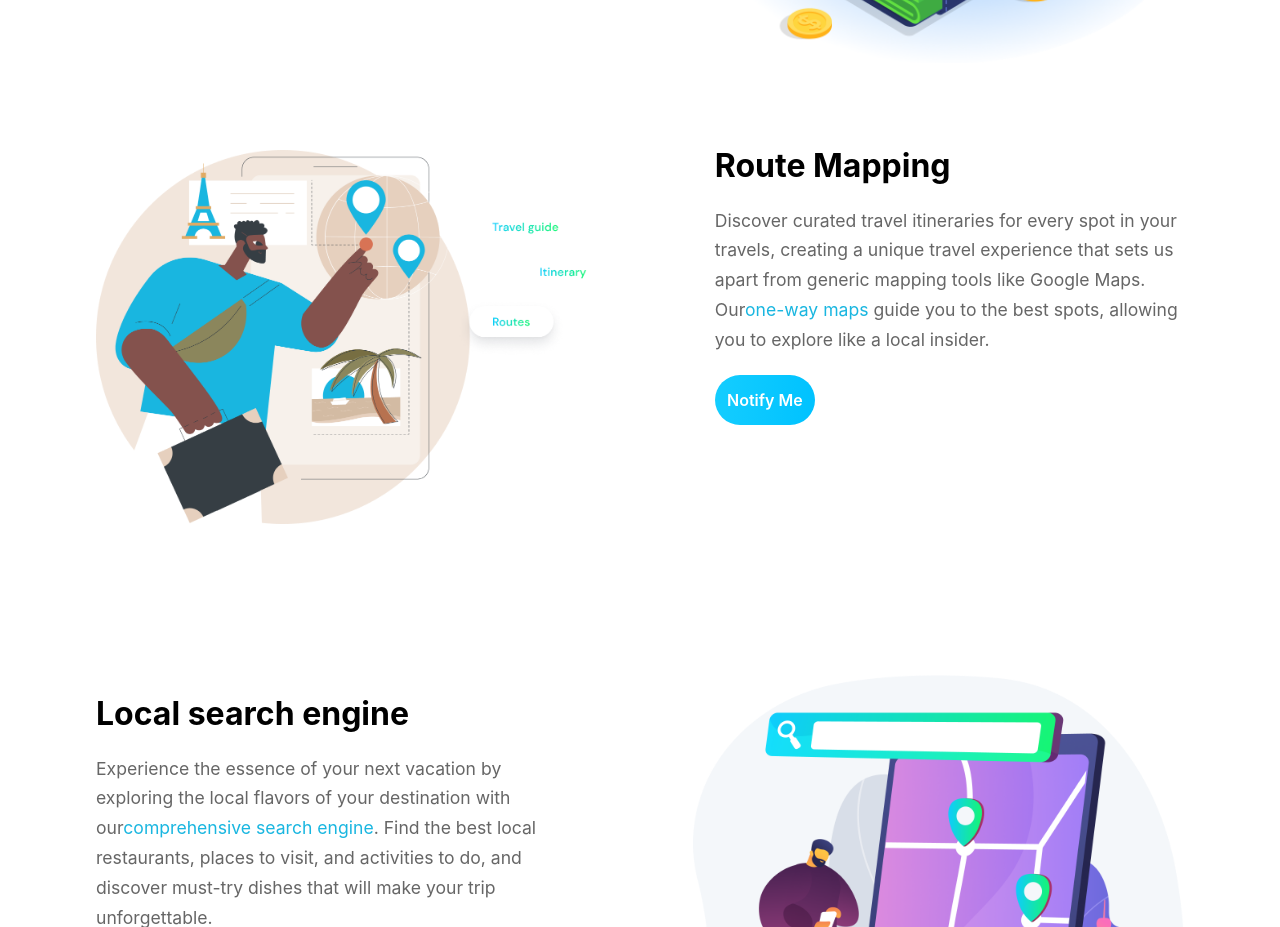
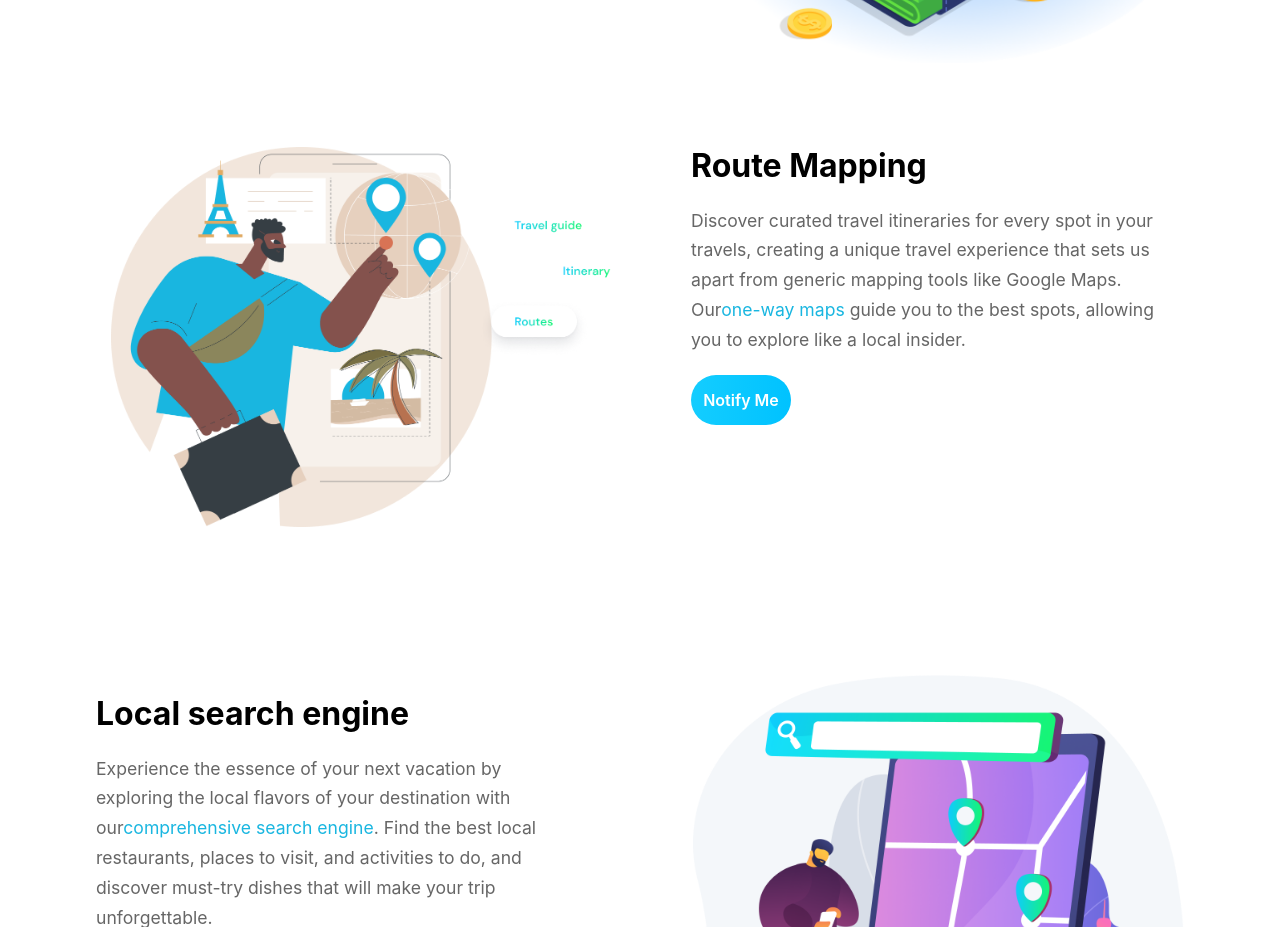
Before and after one commit to Rohan7690/ghumantu-landing, a Next.js app: page / in a window 1280 px wide. Shown: the part 1920-2847 px from the top of the page. Built offline with nearby package versions, Linux system fonts and the light colour scheme.

Commit message:
fixed offerings section

```diff
--- a/src/components/pages/landing/ServicesSection.js
+++ b/src/components/pages/landing/ServicesSection.js
@@ -47,7 +47,9 @@ const ServicesSection = () => {
           />
         </Box>
       </Flex>
-      <Flex maxW={"124rem"} my={"3rem"} flexDir={['column-reverse', 'column-reverse', 'row']}>
+      <Flex maxW={"124rem"} justifyContent='center' gap={[5, 10, 20]} my={"3rem"}
+        flexDir={['column-reverse', 'column-reverse', 'row']}>
+        {/* Left Box */}
         <Box>
           <Image
             objectFit={"contain"}
@@ -58,7 +60,8 @@ const ServicesSection = () => {
             data-aos='fade-right'
           />
         </Box>
-        <Box lineHeight={"1.7"} height={"500px"} w={"478px"} ml={"8rem"} data-aos='fade-left'>
+        {/* Right Box */}
+        <Box lineHeight={"1.7"} height={"500px"} w={"478px"} data-aos='fade-left'>
           <Heading as="h3" color="black" fontSize={"2rem"} my={"20px"} >
             Route Mapping
           </Heading>
```
